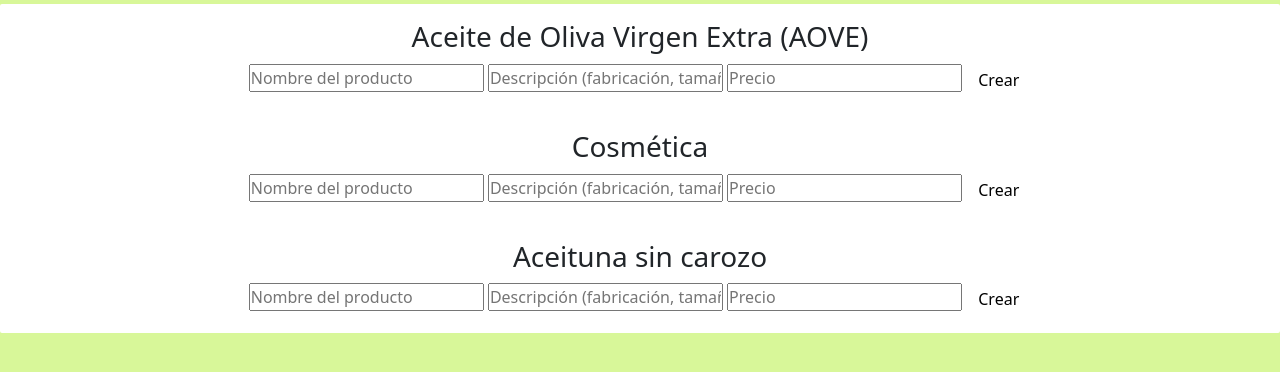
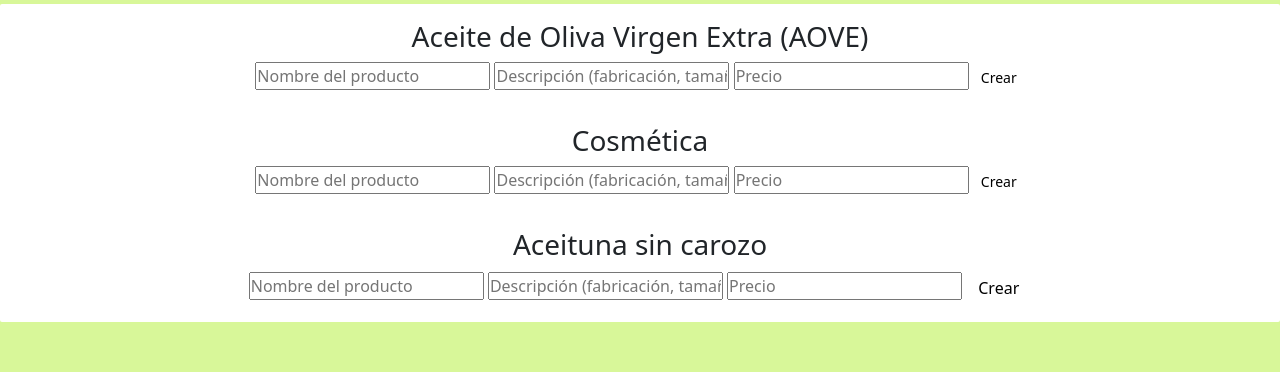
Before and after one commit to noe-o/js-51190, a plain HTML site: page editar.html in a window 1280 px wide. Shown: the part 276-648 px from the top of the page. Drawn offline with nearby package versions, Linux system fonts and the light colour scheme.

Commit message:
1 file modified

```diff
--- a/editar.html
+++ b/editar.html
@@ -31,7 +31,7 @@
     <main>
       <h2>Categorías</h2>
       <div class="card categorias">
-        <div id="aceite" class="card-body">
+        <div id="aceite" class="card-body d-flex flex-column">
           <h3>Aceite de Oliva Virgen Extra (AOVE)</h3>
           <form id="crearAceite" class="formulario">
             <input
@@ -47,11 +47,11 @@
               required
             />
             <input type="number" name="precio" placeholder="Precio" required />
-            <button class="btn" type="submit">Crear</button>
+            <button class="btn btn-sm" type="submit">Crear</button>
           </form>
           <section id="aceite" class="aceite"></section>
         </div>
-        <div id="cosmetica" class="card-body">
+        <div id="cosmetica" class="card-body d-flex flex-column">
           <h3>Cosmética</h3>
           <form id="crearCosmetica" class="formulario">
             <input
@@ -67,11 +67,11 @@
               required
             />
             <input type="number" name="precio" placeholder="Precio" required />
-            <button class="btn" type="submit">Crear</button>
+            <button class="btn btn-sm" type="submit">Crear</button>
           </form>
           <section id="cosmetica" class="cosmetica"></section>
         </div>
-        <div id="aceituna" class="card-body">
+        <div id="aceituna" class="card-body d-flex flex-column">
           <h3>Aceituna sin carozo</h3>
           <form id="crearAceituna" class="formulario">
             <input
```
